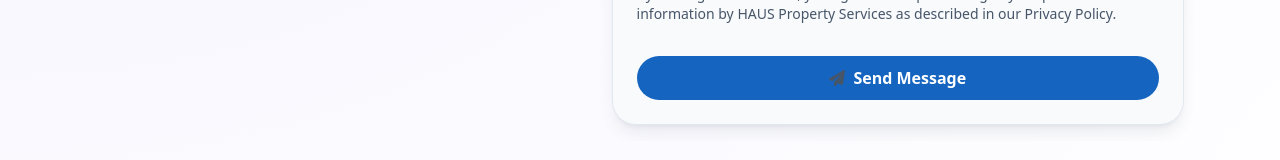
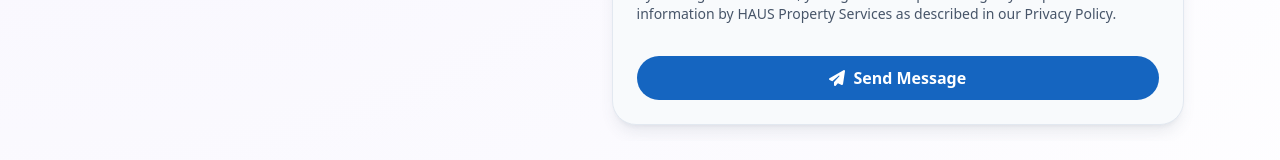
Before and after one commit to ben-v/haus, a React (Vite) app: page /contact in a window 1280 px wide. Shown: the part 883-1043 px from the top of the page. Built offline with nearby package versions, Linux system fonts and the light colour scheme.

Commit message:
Fixed CSS classes for stick figure fill colors

```diff
--- a/src/content.css
+++ b/src/content.css
@@ -318,12 +318,12 @@
   width: 90%;
 }
 
-/* Landing Page  */
-#landing-container svg,
-#service-area-body svg,
-#contact-body svg,
-#faqs-body svg,
-#error-page-container svg {
+/* Stick Figures Fill Colors */
+#landing-person svg,
+#service-area-marketing-person svg,
+#contact-marketing-worker svg,
+#faqs-marketing-person svg,
+#error-sign svg {
   @apply fill-gray-600;
   @apply dark:fill-gray-300;
 }
--- a/src/pages/contact/index.tsx
+++ b/src/pages/contact/index.tsx
@@ -27,7 +27,7 @@ const ContactPage = () => {
       titlePartA="Let's"
       titlePartB=" Connect"
       description="If you have project ideas or questions you'd like to discuss, please fill out the form below to send us a message.">
-      <ContentSectionContainer id="contact-body">
+      <ContentSectionContainer id="contact-body-container">
         <ContentSectionContainer flexDirection="Center" containerClassNames="w-auto pb-6 md:pt-0 md:w-4/5 md:max-w-2xl">
           <GenericContentContainer id="contact-marketing-worker" padding="None">
             <SvgWorkerEmailing className="w-auto" />
--- a/src/pages/faqs/index.tsx
+++ b/src/pages/faqs/index.tsx
@@ -27,7 +27,7 @@ const FaqsPage = () => {
       titlePartA="Frequently Asked"
       titlePartB=" Questions"
       description="We've pulled together answers to some commonly asked questions about HAUS, what we do and how we do it.">
-      <ContentSectionContainer id="faqs-body" flexDirection='RTL'>
+      <ContentSectionContainer id="faqs-bodycontainer" flexDirection='RTL'>
         <ContentSectionContainer flexDirection="Center" containerClassNames="w-auto pb-6 md:pt-0 md:w-4/5 md:max-w-2xl">
           <GenericContentContainer id="faqs-marketing-person" padding="None">
             <SvgPersonInformation className="w-auto" />
--- a/src/pages/service-area/index.tsx
+++ b/src/pages/service-area/index.tsx
@@ -28,7 +28,7 @@ const ServiceAreaPage = () => {
       titlePartA="Service"
       titlePartB=" Area"
       description="Our primary service area encompasses the greater Bozeman area community and Gallatin County. Check out the list below for communities we commonly serve.">
-      <ContentSectionContainer id="service-area-body">
+      <ContentSectionContainer id="service-area-body-container">
         <ContentSectionContainer flexDirection="Center" containerClassNames="w-auto pb-6 md:pt-0 md:w-4/5 md:max-w-2xl">
           <GenericContentContainer id="service-area-marketing-person" padding="None">
             <SvgPersonDriving className="w-auto" />
```
